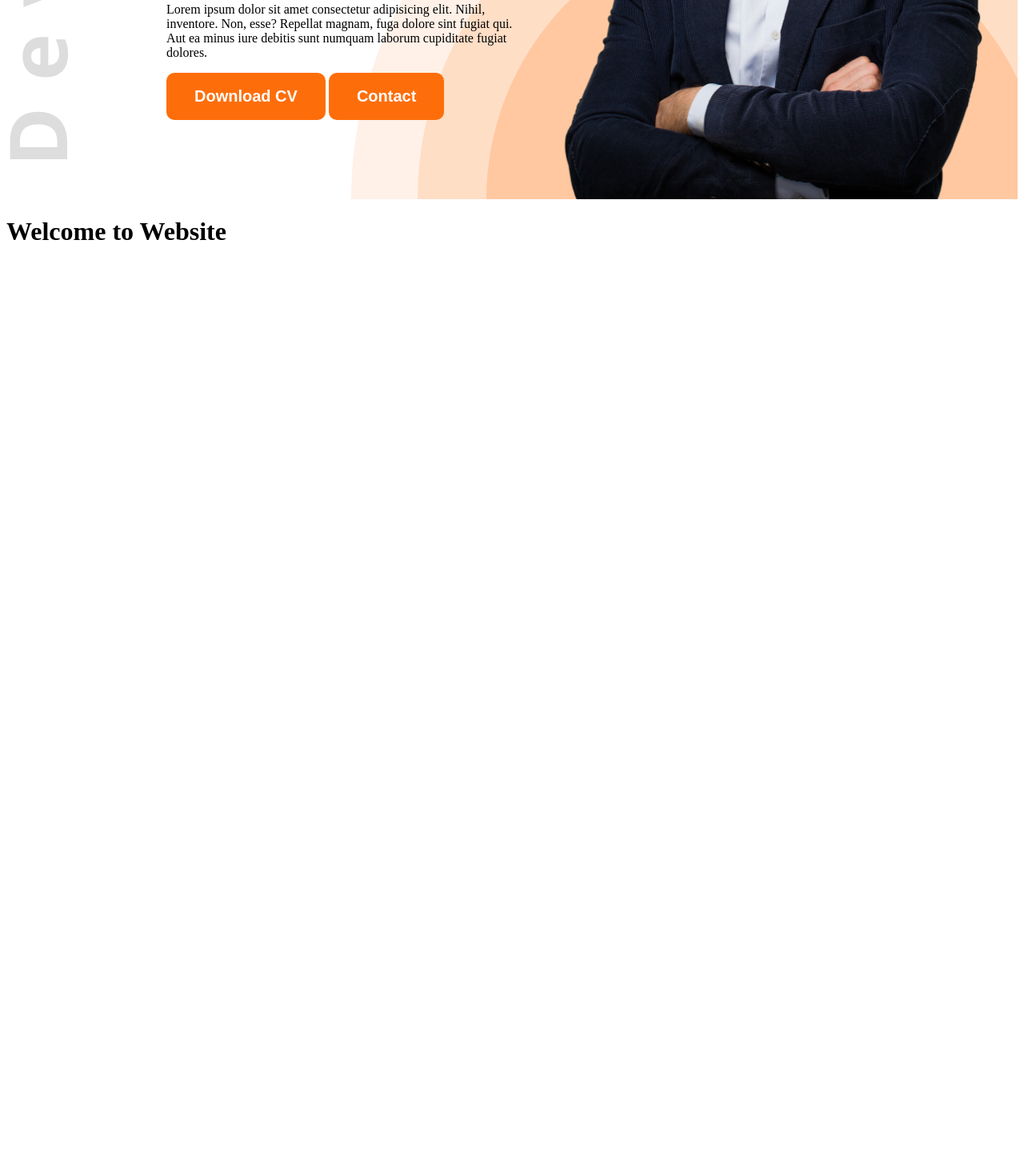
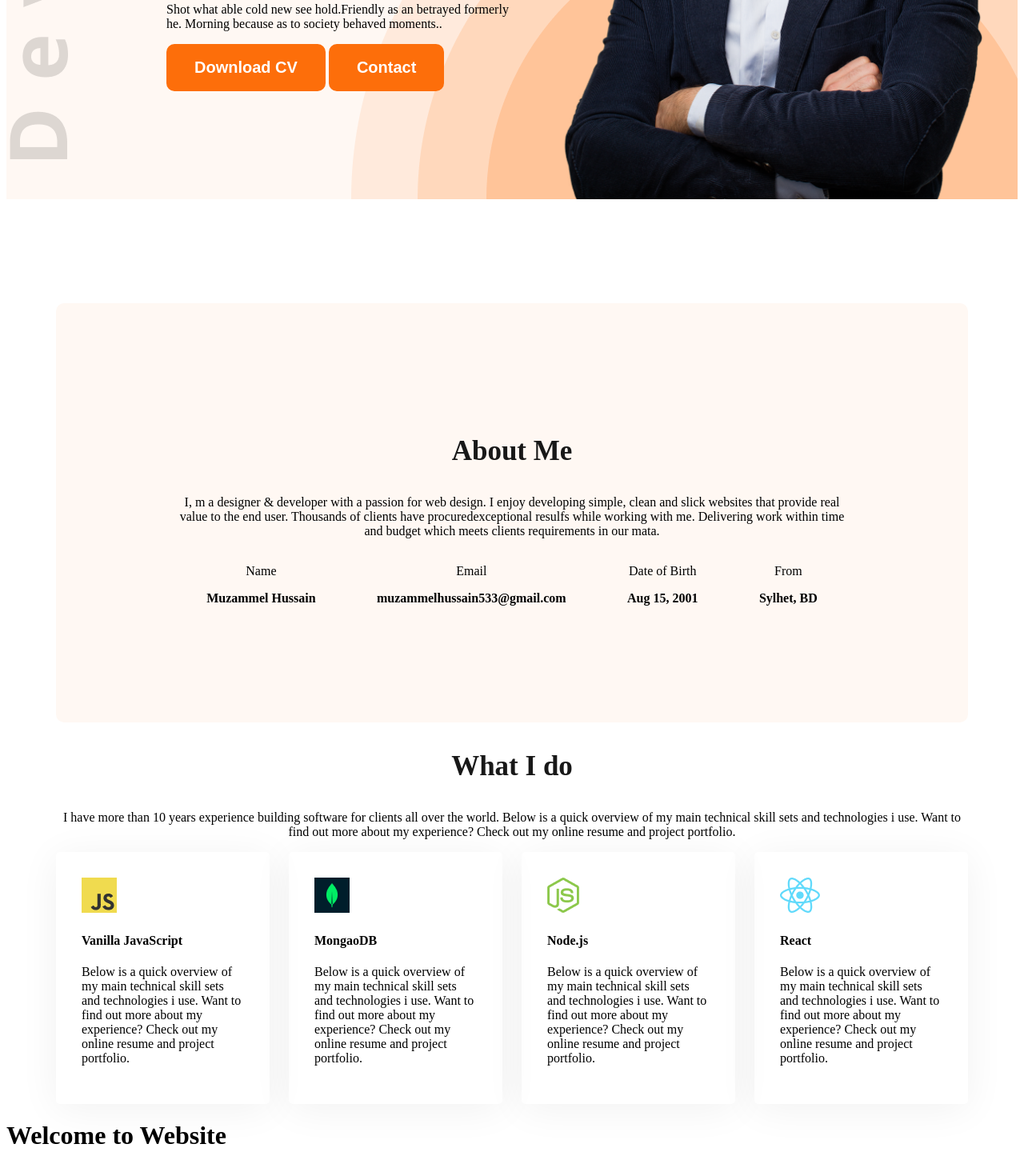
Before and after one commit to muzammelhussain/portfolio-website, a plain HTML site: page index.html in a window 1280 px wide. Shown: the part 572-2032 px from the top of the page at 80% size. Before the commit the page ends 901 px from the top, so only its background shows below. Drawn offline with Linux system fonts and the light colour scheme.

Commit message:
added the about section

```diff
--- a/index.html
+++ b/index.html
@@ -10,7 +10,7 @@
 <link rel="stylesheet" href="style/Portfolio.css">
 </head>
 <body class="open-sans-normal">
-    <header class="header">
+    <header class="header secondary-bg">
         <nav>
             <h3 class="nav-title">Muza<span class="text-primary">mm</span>el</h3>
             <ul>
@@ -23,7 +23,7 @@
             <div class="banner-content">
                 <h4 class="banner-greetings dark-2">Hi, I am </h4>
                 <h1 class="banner-title">Muzammel Hussain</h1>
-                <p class="banner-description">Lorem ipsum dolor sit amet consectetur adipisicing elit. Nihil, inventore. Non, esse? Repellat magnam, fuga dolore sint fugiat qui. Aut ea minus iure debitis sunt numquam laborum cupiditate fugiat dolores.</p>
+                <p class="banner-description">Shot what able cold new see hold.Friendly as an betrayed formerly he. Morning because as to society behaved moments..</p>
                 <div>
                     <button class="btn-primary">Download CV</button>
                     <button class="btn-primary">Contact</button>
@@ -33,6 +33,71 @@
         </div>
     </header>
     <main>
+        <section class="about secondary-bg">
+            <h3 class="section-title">About Me</h3>
+            <p class="section-description">I, m a designer & developer with a passion for web design. I enjoy developing simple, clean and slick websites that provide real value to the end user. Thousands of clients have procuredexceptional resulfs while working with me. Delivering work within time and budget which meets clients requirements in our mata.</p>
+
+            <div class="about-items">
+                <!-- .about-item*4>p.item-title+p.item-description -->
+
+
+                <div class="about-item">
+                    <p class="item-title">Name </p>
+                    <p class="item-description">Muzammel Hussain</p>
+                </div>
+                <div class="about-item">
+                    <p class="item-title">Email</p>
+                    <p class="item-description">muzammelhussain533@gmail.com</p>
+                </div>
+                <div class="about-item">
+                    <p class="item-title">Date of Birth</p>
+                    <p class="item-description">Aug 15, 2001</p>
+                </div>
+                 <div class="about-item">
+                    <p class="item-title">From</p>
+                    <p class="item-description">Sylhet, BD</p>
+                </div>
+
+
+            </div>
+        </section>
+
+        <section class="skills">
+            <h3 class="section-title text-center ">What I do</h3>
+            <p class="section-description text-center ">
+                I have more than 10 years experience building software for clients all over the world. Below is a quick overview of my main technical skill sets and technologies i use. Want to find out more about my experience? Check out my online resume and project portfolio.
+            </p>
+
+            <div class="skills-container ">
+                <!-- .skill*4>img+h4.skill-title+p.skill-description -->
+                <div class="skill">
+                    <img src="images/icons/js.png" alt="">
+                    <h4 class="skill-title">Vanilla JavaScript</h4>
+                    <p class="skill-description">Below is a quick overview of my main technical skill sets and technologies i use. Want to find out more about my experience? Check out my online resume and project portfolio.</p>
+                </div>
+                <div class="skill">
+                    <img src="images/icons/mongo.png" alt="">
+                    <h4 class="skill-title">MongaoDB
+                    </h4>
+                    <p class="skill-description">Below is a quick overview of my main technical skill sets and technologies i use. Want to find out more about my experience? Check out my online resume and project portfolio.</p>
+                </div>
+                <div class="skill">
+                    <img src="images/icons/nodejs.png" alt="">
+                    <h4 class="skill-title">Node.js</h4>
+                    <p class="skill-description">Below is a quick overview of my main technical skill sets and technologies i use. Want to find out more about my experience? Check out my online resume and project portfolio.</p>
+                </div>
+                <div class="skill">
+                    <img src="images/icons/react.png" alt="">
+                    <h4 class="skill-title">React</h4>
+                    <p class="skill-description">Below is a quick overview of my main technical skill sets and technologies i use. Want to find out more about my experience? Check out my online resume and project portfolio.</p>
+                </div>
+
+
+
+
+            </div>
+        </section>
+
 
     </main>
     <footer>
--- a/style/portfolio.css
+++ b/style/portfolio.css
@@ -9,6 +9,14 @@
 }
 
 /* Shared Style*/
+
+.secondary-bg {
+  background-color: #fff8f3;
+}
+
+.text-center {
+  text-align: center;
+}
 
 .text-primary {
     color: #FD6E0A;
@@ -93,3 +101,55 @@ nav ul a {
 .banner-profile {
   width: 580px;
 }
+
+/* Main styles*/
+main {
+  max-width: 1140px;
+  margin: 0 auto;
+}
+
+
+
+/* About */
+
+.about {
+  border-radius: 10px;
+  padding: 130px 150px;
+  text-align: center;
+  margin-top: 130px;
+
+}
+
+.section-title {
+  font-size: 35px;
+  font-weight: bold;
+  color: #181818;
+}
+
+.section-description {
+
+}
+
+.about-items {
+  display: flex;
+  justify-content: space-around;
+
+
+}
+
+.item-description {
+  font-weight: 600;
+}
+
+
+/* skill section */
+.skills-container {
+  display: flex;
+  gap: 24px;
+}
+
+.skill{
+  padding: 32px;
+  box-shadow: 0px 6px 50px 0px rgba(0, 0, 0, 0.06) ;
+  border-radius: 5px;
+}
```
Also changed, not shown: images/muhin.jpg (added).
